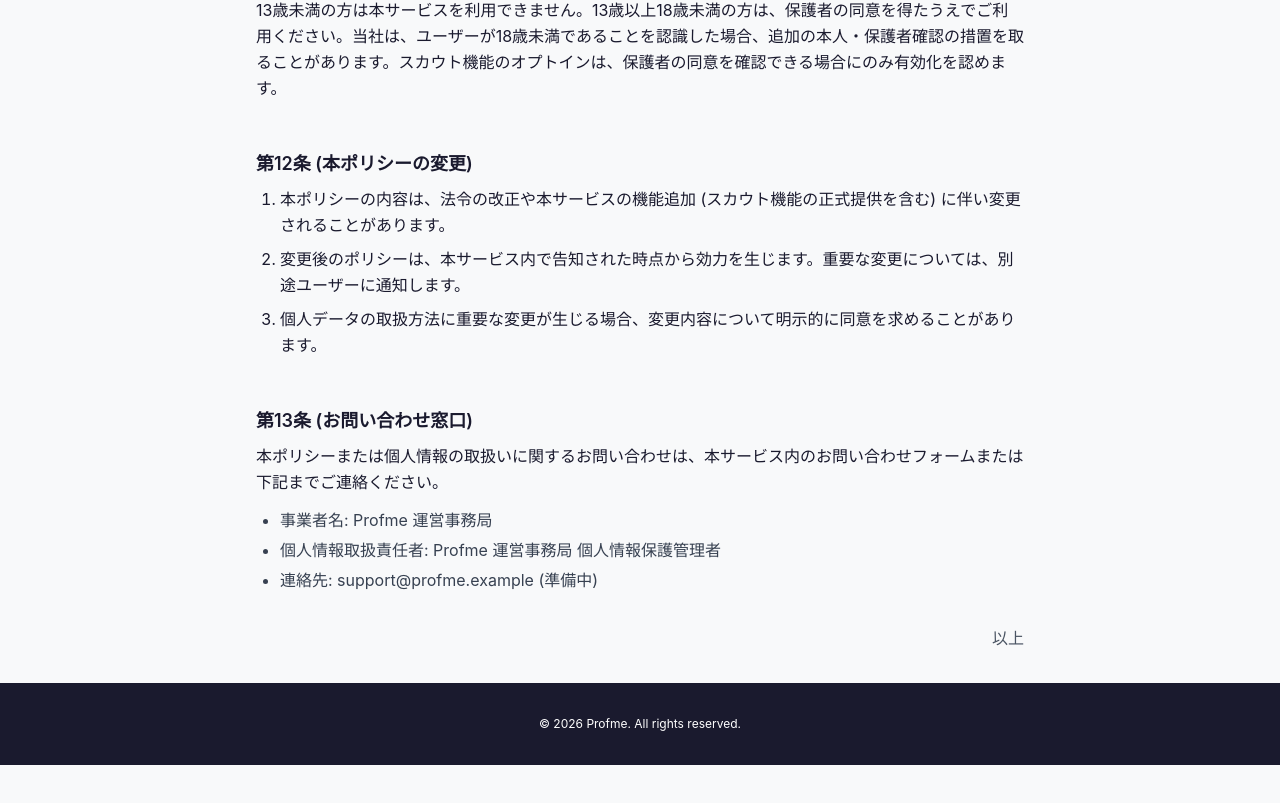
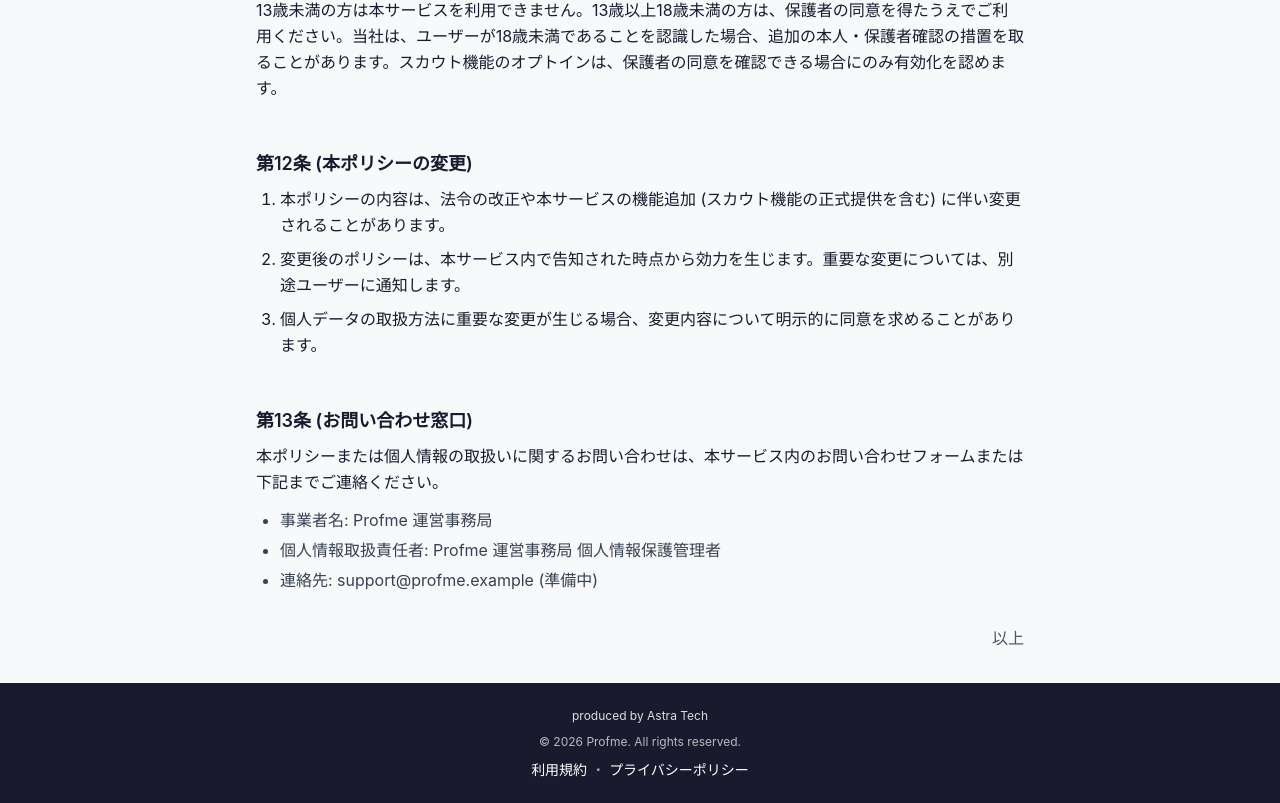
Before and after one commit to yutomiyake-pf/profme, a Next.js app in the folder frontend/: page /privacy-policy in a window 1280 px wide. Shown: the part 4148-4951 px from the top of the page. Before the commit the page ends 4913 px from the top, so only its background shows below. Built offline with nearby package versions, Linux system fonts and the light colour scheme; no server answers.

Commit message:
header, footer修正

```diff
--- a/frontend/src/app/_components/Layout/Footer/index.tsx
+++ b/frontend/src/app/_components/Layout/Footer/index.tsx
@@ -1,10 +1,23 @@
+import Link from "next/link";
 import styles from "./styles.module.css";
 
 export const Footer = () => {
   return (
     <footer className={styles.footer}>
       <div className={styles.footerInner}>
+        <p className={styles.credit}>produced by Astra Tech</p>
         <p className={styles.copyright}>&copy; 2026 Profme. All rights reserved.</p>
+        <nav className={styles.links}>
+          <Link href="/terms" className={styles.link}>
+            利用規約
+          </Link>
+          <span className={styles.separator} aria-hidden="true">
+            ・
+          </span>
+          <Link href="/privacy-policy" className={styles.link}>
+            プライバシーポリシー
+          </Link>
+        </nav>
       </div>
     </footer>
   );
--- a/frontend/src/app/_components/Layout/Footer/styles.module.css
+++ b/frontend/src/app/_components/Layout/Footer/styles.module.css
@@ -2,19 +2,53 @@
   display: flex;
   justify-content: center;
   align-items: center;
+  height: var(--footer-height);
+  flex-shrink: 0;
   background-color: var(--color-primary);
 }
 
 .footerInner {
+  display: flex;
+  flex-direction: column;
+  align-items: center;
+  gap: var(--spacing-sm);
   width: 100%;
   max-width: var(--max-width-content);
   margin-inline: auto;
-  padding-block: var(--spacing-xl);
   padding-inline: var(--spacing-md);
+}
+
+.links {
+  display: flex;
+  align-items: center;
+  gap: var(--spacing-xs);
+}
+
+.link {
+  font-size: var(--font-size-sm);
+  color: var(--color-white);
+  transition: opacity var(--transition-fast);
+}
+
+.link:hover {
+  opacity: 0.7;
+  text-decoration: underline;
+}
+
+.separator {
+  font-size: var(--font-size-sm);
+  color: var(--color-white);
+  opacity: 0.6;
+}
+
+.credit {
+  font-size: var(--font-size-xs);
+  color: var(--color-white);
+  opacity: 0.85;
 }
 
 .copyright {
   font-size: var(--font-size-xs);
   color: var(--color-white);
-  text-align: center;
+  opacity: 0.7;
 }
--- a/frontend/src/app/_components/Layout/PageLayout/index.tsx
+++ b/frontend/src/app/_components/Layout/PageLayout/index.tsx
@@ -1,4 +1,5 @@
 import { ReactNode } from "react";
+import clsx from "clsx";
 import styles from "./styles.module.css";
 import { Header } from "../Header";
 import { Footer } from "../Footer";
@@ -19,7 +20,15 @@
   return (
     <div className={styles.container}>
       {enableHeader && <Header isLoggedIn={isLoggedIn} />}
-      <main className={styles.main}>{children}</main>
+      <main
+        className={clsx(
+          styles.main,
+          enableHeader && styles.withHeader,
+          enableFooter && styles.withFooter,
+        )}
+      >
+        {children}
+      </main>
       {enableFooter && <Footer />}
     </div>
   );
--- a/frontend/src/app/_components/Layout/PageLayout/styles.module.css
+++ b/frontend/src/app/_components/Layout/PageLayout/styles.module.css
@@ -6,7 +6,19 @@
 .main {
   width: 100%;
   height: 100%;
-  min-height: calc(100dvh - var(--header-height));
+  min-height: 100dvh;
   max-width: var(--max-width-content);
   margin-inline: auto;
 }
+
+.withHeader {
+  min-height: calc(100dvh - var(--header-height));
+}
+
+.withFooter {
+  min-height: calc(100dvh - var(--footer-height));
+}
+
+.withHeader.withFooter {
+  min-height: calc(100dvh - var(--header-height) - var(--footer-height));
+}
--- a/frontend/src/app/globals.css
+++ b/frontend/src/app/globals.css
@@ -118,6 +118,7 @@
   /* Layout */
   --max-width-content: 800px;
   --header-height: 64px;
+  --footer-height: 120px;
 
   /* Transitions */
   --transition-fast: 150ms ease;
```
